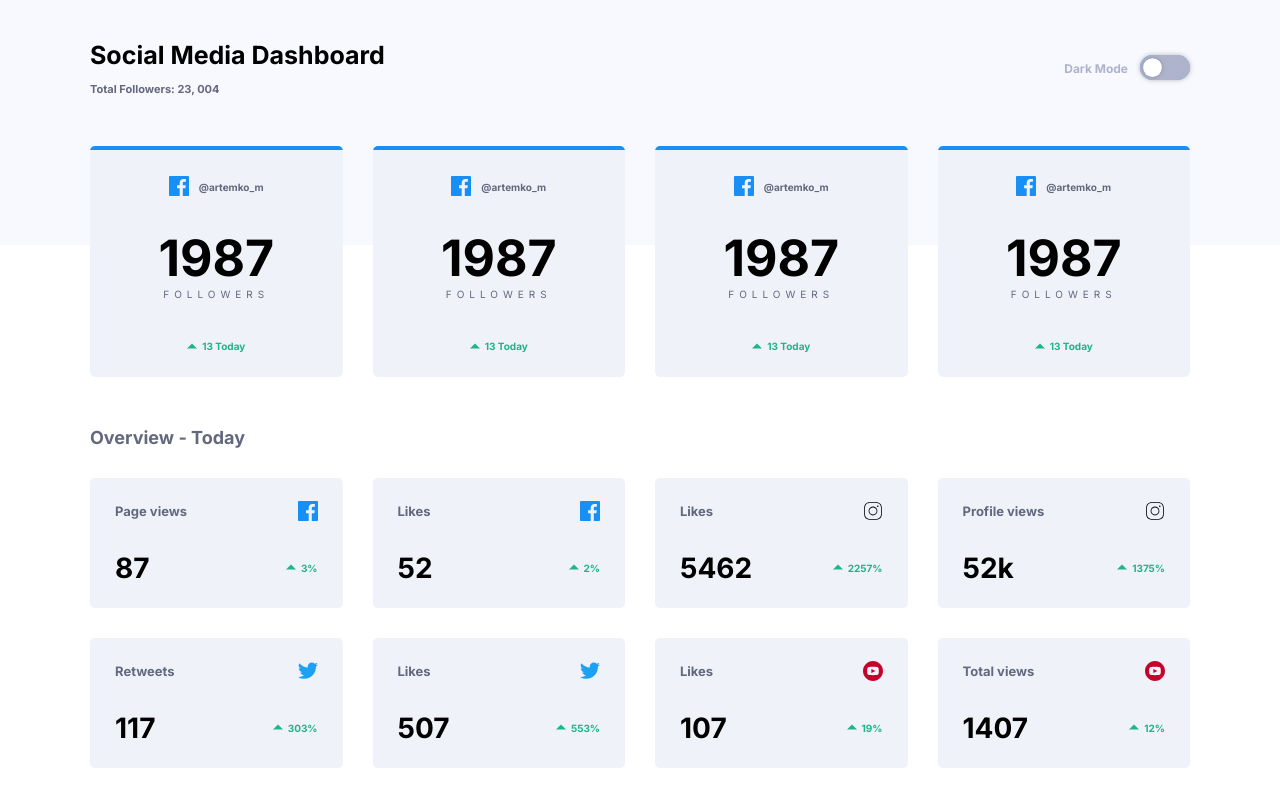
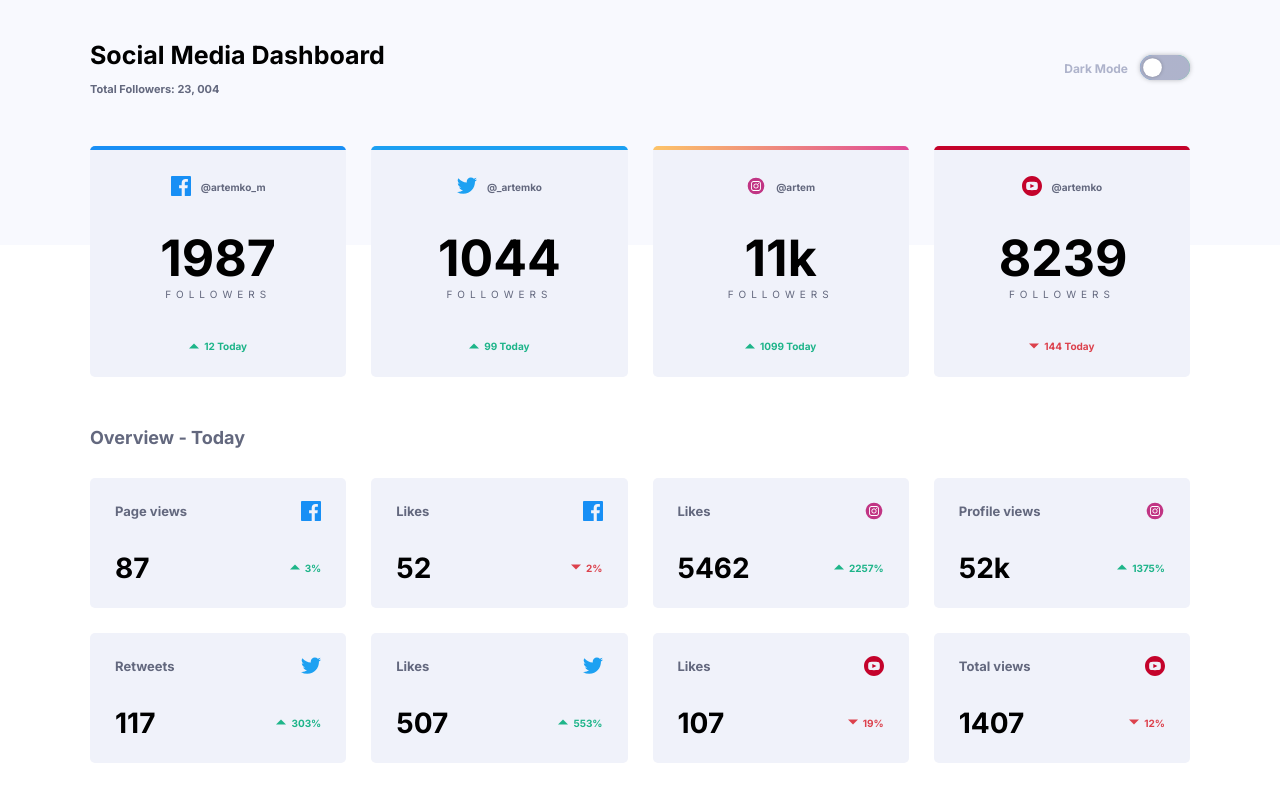
Before and after one commit to artemmatiushenko1/social-media-dashboard, a React (Create React App) app: page / in a window 1280 px wide. Built offline with nearby package versions, Linux system fonts and the light colour scheme.

Commit message:
Finised general styling

```diff
--- a/src/App.css
+++ b/src/App.css
@@ -15,10 +15,19 @@
   padding-top: 4rem;
 }
 
+/*1100px*/
+@media only screen and (max-width: 68.75em) {
+  .container {
+    padding-right: 2.5rem;
+    padding-left: 2.5rem;
+    padding-bottom: 2.5rem;
+  }
+}
+
 .followers-wrapper {
   display: grid;
   grid-template-columns: repeat(auto-fit, minmax(25rem, 1fr));
-  grid-gap: 3rem;
+  grid-gap: 2.5rem;
   margin-bottom: 5rem;
 }
 
--- a/src/App.js
+++ b/src/App.js
@@ -10,10 +10,30 @@ function App() {
       <div className="container">
         <Header />
         <div className="followers-wrapper">
-          <Followers />
-          <Followers />
-          <Followers />
-          <Followers />
+          <Followers
+            platform="facebook"
+            username="@artemko_m"
+            followersTotal="1987"
+            followersChange="12"
+          />
+          <Followers
+            platform="twitter"
+            username="@_artemko"
+            followersTotal="1044"
+            followersChange="99"
+          />
+          <Followers
+            platform="instagram"
+            username="@artem"
+            followersTotal="11k"
+            followersChange="1099"
+          />
+          <Followers
+            platform="youtube"
+            username="@artemko"
+            followersTotal="8239"
+            followersChange="-144"
+          />
         </div>
         <Overview />
       </div>
--- a/src/components/Activity.css
+++ b/src/components/Activity.css
@@ -27,7 +27,6 @@
 }
 
 .activity__rate-number {
-  color: hsl(163, 72%, 41%);
   font-weight: 700;
 }
 
@@ -45,3 +44,11 @@
 .activity__rate {
   display: flex;
 }
+
+.activity-change--lost {
+  color: hsl(356, 69%, 56%);
+}
+
+.activity-change--get {
+  color: hsl(163, 72%, 41%);
+}
--- a/src/components/Activity.jsx
+++ b/src/components/Activity.jsx
@@ -14,9 +14,19 @@ export default function Activity(props) {
       </div>
       <div className="activity__details">
         <h2 className="activity__total">{props.total}</h2>
-        <div className="activity__rate">
-          <SvgIcon className="activity__rate-icon" iconName="icon-up" />
-          <p className="activity__rate-number">{props.rate}%</p>
+        <div
+          className={
+            'activity__rate ' +
+            (props.rate > 0 ? 'activity-change--get' : 'activity-change--lost')
+          }
+        >
+          <SvgIcon
+            className="activity__rate-icon"
+            iconName={props.rate > 0 ? 'icon-up' : 'icon-down'}
+          />
+          <p className="activity__rate-number">
+            {props.rate.replace('-', '')}%
+          </p>
         </div>
       </div>
     </div>
--- a/src/components/Followers.css
+++ b/src/components/Followers.css
@@ -16,7 +16,26 @@
   left: 0;
   width: 100%;
   height: 4px;
+}
+
+.followers__card--facebook::before {
   background-color: hsl(208, 92%, 53%);
+}
+
+.followers__card--twitter::before {
+  background-color: hsl(203, 89%, 53%);
+}
+
+.followers__card--instagram::before {
+  background-image: linear-gradient(
+    to right,
+    hsl(37, 97%, 70%),
+    hsl(329, 70%, 58%)
+  );
+}
+
+.followers__card--youtube::before {
+  background-color: hsl(348, 97%, 39%);
 }
 
 .followers__username {
@@ -60,3 +79,11 @@
   height: 1rem;
   margin-right: 0.5rem;
 }
+
+.followers-change--lost {
+  color: hsl(356, 69%, 56%);
+}
+
+.followers-change--get {
+  color: hsl(163, 72%, 41%);
+}
--- a/src/components/Followers.jsx
+++ b/src/components/Followers.jsx
@@ -2,24 +2,33 @@ import React from 'react';
 import SvgIcon from './SvgIcon';
 import './Followers.css';
 
-export default function Followers() {
+export default function Followers(props) {
   return (
-    <div className="followers__card">
+    <div className={'followers__card followers__card--' + props.platform}>
       <p className="followers__username">
         <span>
           <SvgIcon
             className="followers__social-icon"
-            iconName="icon-facebook"
+            iconName={'icon-' + props.platform}
           ></SvgIcon>
         </span>
-        @artemko_m
+        {props.username}
       </p>
-      <h2 className="followers__total">1987</h2>
+      <h2 className="followers__total">{props.followersTotal}</h2>
       <p className="paragraph">Followers</p>
       <div className="followers__change">
-        <SvgIcon className="icon-up" iconName="icon-up"></SvgIcon>
-        <p>
-          <span>13 </span> Today
+        <SvgIcon
+          className="icon-up"
+          iconName={props.followersChange > 0 ? 'icon-up' : 'icon-down'}
+        ></SvgIcon>
+        <p
+          className={
+            props.followersChange > 0
+              ? 'followers-change--get'
+              : 'followers-change--lost'
+          }
+        >
+          <span>{props.followersChange.replace('-', '')} </span> Today
         </p>
       </div>
     </div>
--- a/src/components/Header.css
+++ b/src/components/Header.css
@@ -2,6 +2,35 @@
   width: 100%;
   display: flex;
   justify-content: space-between;
+}
+
+.header__textbox {
+  position: relative;
+}
+
+@media only screen and (max-width: 37.5em) {
+  .header {
+    flex-direction: column;
+    margin-bottom: 4rem;
+  }
+
+  .header__textbox {
+    margin-bottom: 4rem;
+  }
+
+  .header__textbox::after {
+    content: '';
+    position: absolute;
+    bottom: -2rem;
+    width: 100%;
+    height: 2px;
+    border-radius: 5px;
+    background-color: hsl(227, 47%, 96%);
+  }
+
+  .heading-primary {
+    font-size: 2.1rem;
+  }
 }
 
 .header__color-mode-box {
@@ -9,6 +38,13 @@
   align-items: center;
 }
 
+@media only screen and (max-width: 37.5em) {
+  .header__color-mode-box {
+    display: flex;
+    justify-content: space-between;
+  }
+}
+
 .header__color-mode-box .paragraph {
   color: hsl(230, 22%, 74%);
   font-size: 1.2rem;
--- a/src/components/Overview.css
+++ b/src/components/Overview.css
@@ -5,6 +5,6 @@
 
 .overview__items-container {
   display: grid;
-  grid-template-columns: repeat(auto-fit, minmax(20rem, 1fr));
-  grid-gap: 3rem;
+  grid-template-columns: repeat(auto-fit, minmax(21rem, 1fr));
+  grid-gap: 2.5rem;
 }
--- a/src/components/Overview.jsx
+++ b/src/components/Overview.jsx
@@ -16,7 +16,7 @@ export default function Overview() {
         <Activity
           activityName="Likes"
           total="52"
-          rate="2"
+          rate="-2"
           platform="facebook"
         />
         <Activity
@@ -46,13 +46,13 @@ export default function Overview() {
         <Activity
           activityName="Likes"
           total="107"
-          rate="19"
+          rate="-19"
           platform="youtube"
         />
         <Activity
           activityName="Total views"
           total="1407"
-          rate="12"
+          rate="-12"
           platform="youtube"
         />
       </div>
```
Also changed, not shown: src/assets/images/icon-instagram.svg, src/assets/images/sprite.svg.
